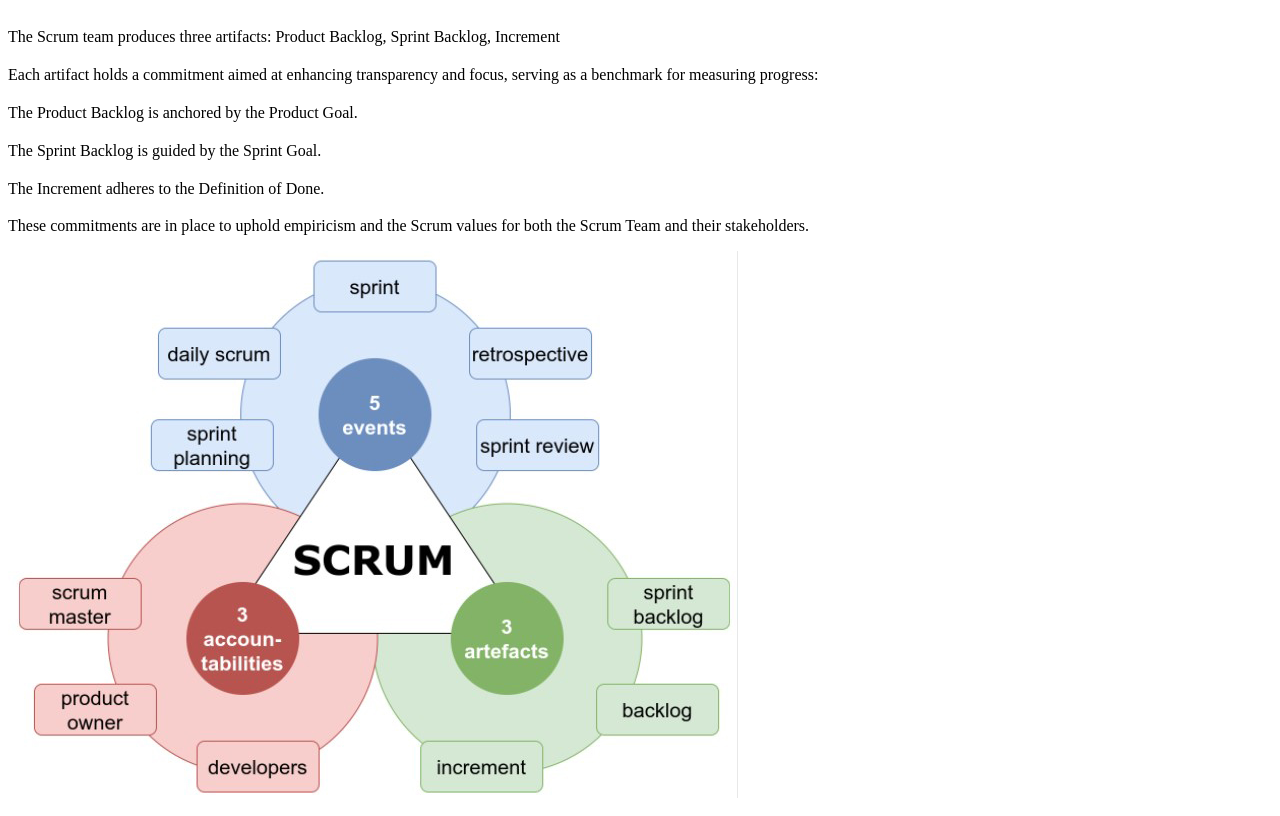
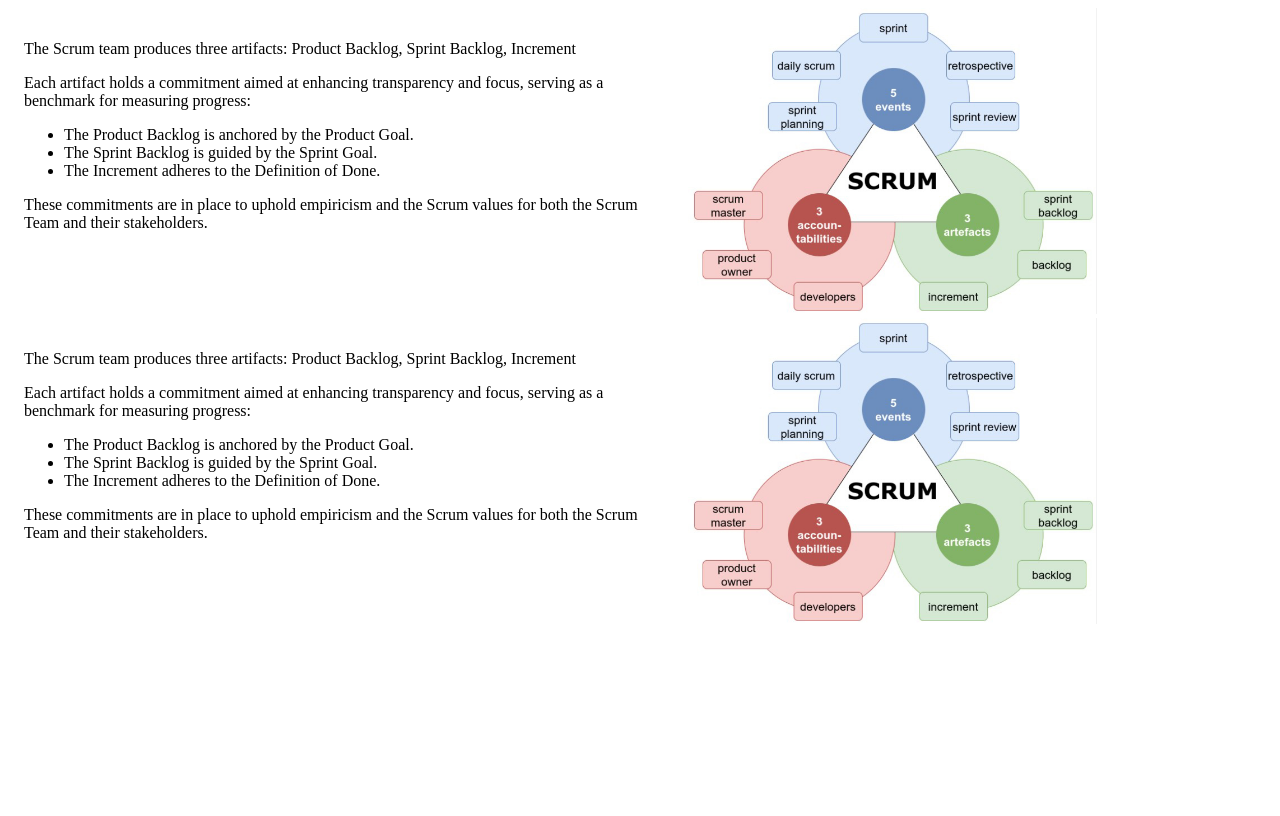
Before and after one commit to Wilma-Norman/Scrum-Project-assignment, a React (Vite) app: page /artifacts in a window 1280 px wide. Built offline with nearby package versions, Linux system fonts and the light colour scheme.

Commit message:
adjusted information in produces and css

```diff
--- a/src/Components/Artifacts/Produces/Produces.module.css
+++ b/src/Components/Artifacts/Produces/Produces.module.css
@@ -0,0 +1,21 @@
+.twoColumnTextContainer {
+    display: flex;
+    flex-direction: column;
+}
+
+.textWrapper {
+    padding: 1rem;
+}
+
+.imageWrapper img {
+    width: 90%;
+}
+
+@media screen and (min-width: 768px) {
+    .twoColumnTextContainer {
+        flex-direction: row;
+    }
+    .imageWrapper img {
+        width: 70%;
+    }
+}
--- a/src/Components/Artifacts/Produces/index.jsx
+++ b/src/Components/Artifacts/Produces/index.jsx
@@ -5,13 +5,20 @@ import Card from '../../Card'
 const Produces = () => {
     return (
         <div className={styles.twoColumnTextContainer}>
-            <Card text={Artifacts.whatText}/>
-            <Card text={Artifacts.whatTextTwo}/>
-            <Card text={Artifacts.bulletOne}/>
-            <Card text={Artifacts.bulletTwo}/>
-            <Card text={Artifacts.bulletThree}/>
-            <Card text={Artifacts.whatTextThree}/>
-            <img src={Artifacts.scrumAllPartsImgSource} alt=""/>
+            <div className={styles.textWrapper}>
+                <p>{Artifacts.whatText} </p>
+                <p>{Artifacts.whatTextTwo} </p>
+                <ul>
+                    <li>{Artifacts.bulletOne}</li>
+                    <li>{Artifacts.bulletTwo}</li>
+                    <li>{Artifacts.bulletThree}</li>
+                </ul>
+                <p>{Artifacts.whatTextThree} </p>
+            </div>
+            <div className={styles.imageWrapper}>
+                <img src={Artifacts.scrumAllPartsImgSource} alt="a picture of scrum" />
+            </div>
+
         </div>
 
     )
--- a/src/Pages/Artifacts/index.jsx
+++ b/src/Pages/Artifacts/index.jsx
@@ -1,9 +1,10 @@
 import Produces from "../../Components/Artifacts/Produces"
 const Artifacts = () => {
     return(
-        <>
+        <div>
             <Produces/>
-        </>
+            <Produces/>
+        </div>
     )
 }
 
```
